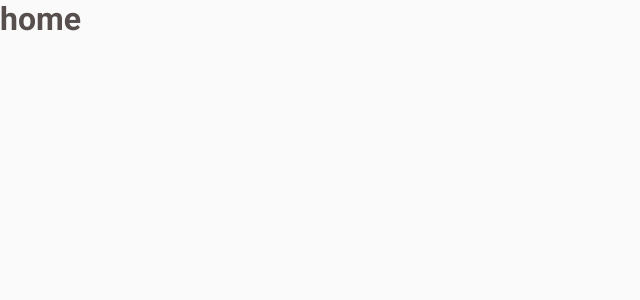
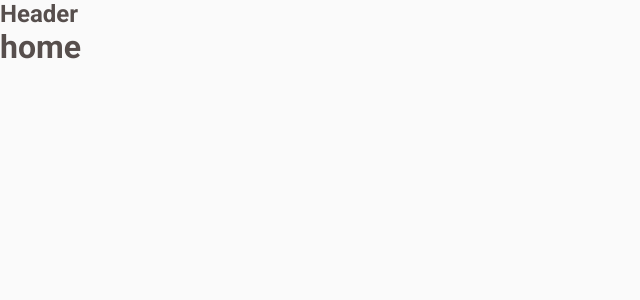
Before and after one commit to thayna-bezerra/coffee-delivery, a React (Vite) app: page / in a window 1280 px wide. Shown: the top 300 px of the page, without its empty margins (0-640 px from the left). Built offline with nearby package versions, Linux system fonts and the light colour scheme.

Commit message:
completing routes

```diff
--- /dev/null
+++ b/src/CompleteOrder/index.tsx
@@ -0,0 +1,3 @@
+export function CompleteOrderPage() {
+  return <h1>Complete</h1>
+}
--- a/src/Router.tsx
+++ b/src/Router.tsx
@@ -1,10 +1,15 @@
 import { Route, Routes} from "react-router-dom";
 import { HomePage } from "./pages/Home";
+import { DefaultLayout } from "./layouts/DefaultLayout";
+import { CompleteOrderPage } from "./CompleteOrder";
 
 export function Router() {
   return (
     <Routes>
-      <Route path="/" element={<HomePage />} />
+      <Route path="/" element={<DefaultLayout/>}>
+        <Route path="/" element={<HomePage />} />
+        <Route path="/completeOrder" element={<CompleteOrderPage />} />
+      </Route>
     </Routes>
   )
 }
--- /dev/null
+++ b/src/layouts/DefaultLayout/index.tsx
@@ -0,0 +1,11 @@
+import { Outlet } from "react-router-dom";
+import { LayoutContainer } from "./styles";
+
+export function DefaultLayout() {
+  return (
+    <LayoutContainer>
+      <h2>Header</h2>
+      <Outlet/>
+    </LayoutContainer>
+  )
+}
--- /dev/null
+++ b/src/layouts/DefaultLayout/styles.ts
@@ -0,0 +1,5 @@
+import styled from "styled-components";
+
+export const LayoutContainer = styled.div`
+
+`;
```
